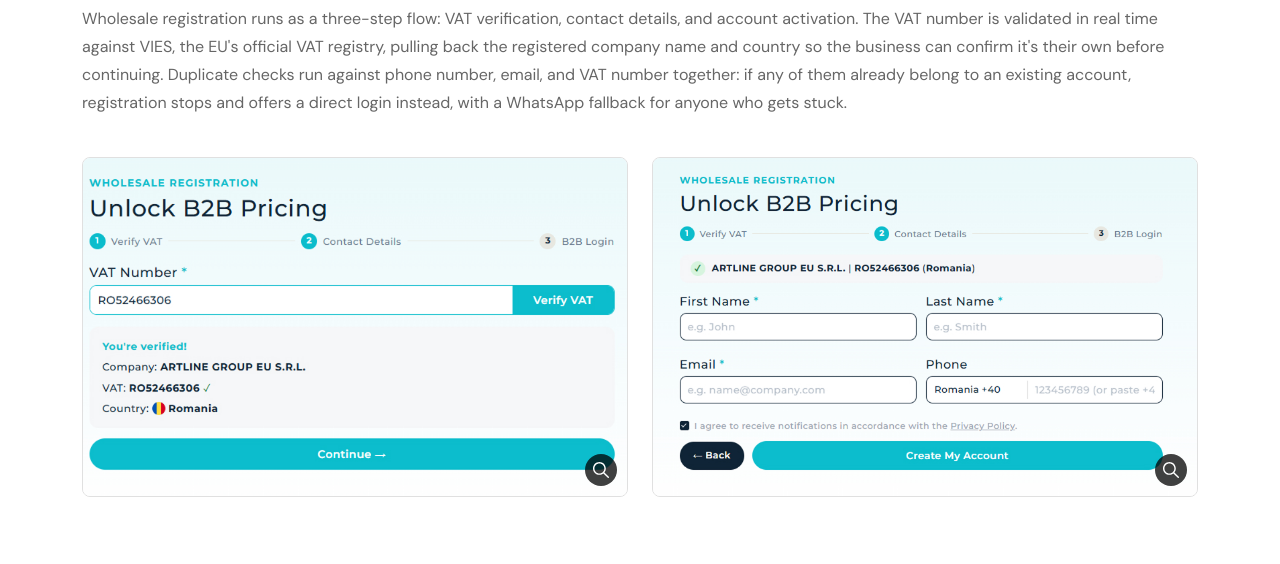
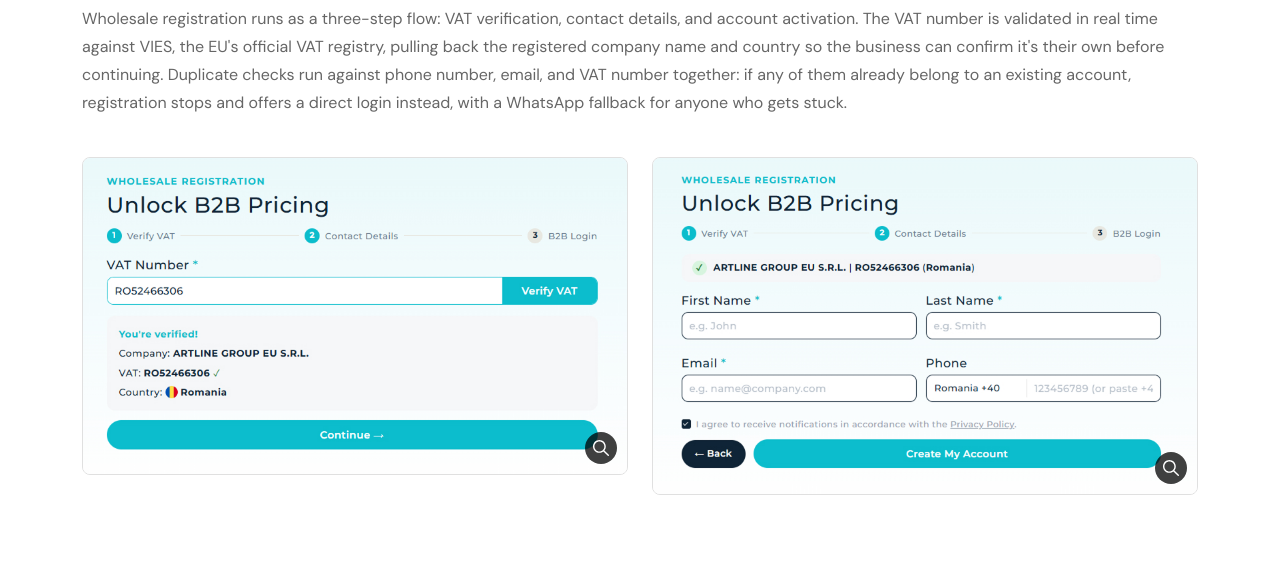
Before and after one commit to vifine/Vifine, a website: page artline-b2b-portal.html in a window 1280 px wide. Shown: the part 1500-2064 px from the top of the page. Drawn offline with nearby package versions, Linux system fonts and the light colour scheme.

Commit message:
Stop cropping row2 images — show full content at natural aspect ratio so side-by-side comparisons are actually visible

```diff
--- a/assets/css/style.css
+++ b/assets/css/style.css
@@ -2606,19 +2606,18 @@ body.menu-open .wa-widget {
   display: flex;
   gap: 24px;
   margin-bottom: 24px;
-  align-items: stretch;
+  align-items: flex-start;
 }
 
 .project-row2-block .project-img {
   flex: 1;
   min-width: 0;
-  height: 340px;
-  object-fit: cover;
+  height: auto;
+  object-fit: contain;
 }
 
 @media (max-width: 768px) {
   .project-row2-block { flex-direction: column; }
-  .project-row2-block .project-img { height: auto; object-fit: contain; }
 }
 
 /* Two-column rich content split: text+2 images left, tall image right (matched height) */
```
